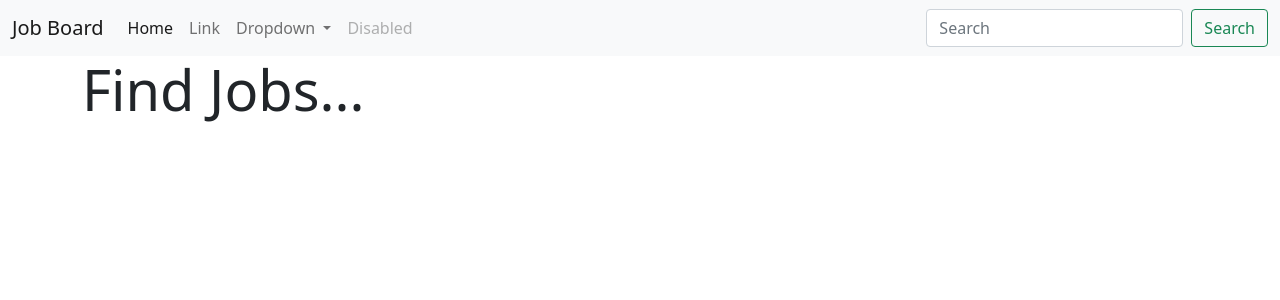
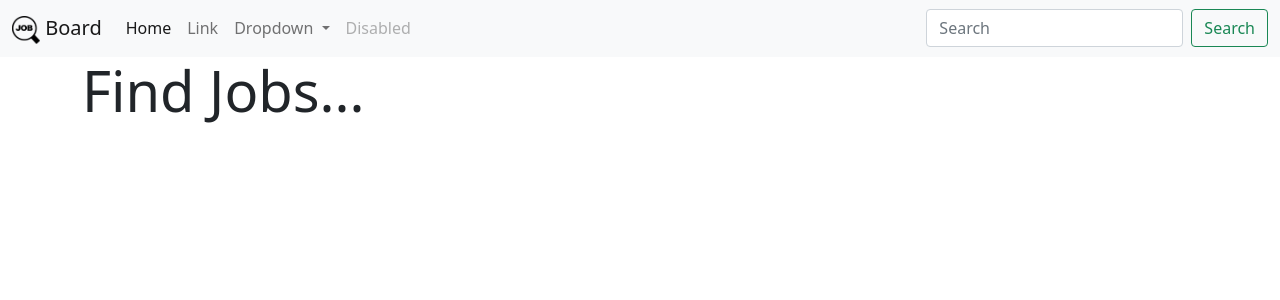
Before and after one commit to rombaks/job-board, a FastAPI app: page / in a window 1280 px wide. Shown: the top 300 px of the page. Run offline with FastAPI, Linux system fonts and the light colour scheme.

Commit message:
Add logo to navbar

```diff
--- a/backend/templates/components/navbar.html
+++ b/backend/templates/components/navbar.html
@@ -1,6 +1,9 @@
 <nav class="navbar navbar-expand-lg navbar-light bg-light">
     <div class="container-fluid">
-      <a class="navbar-brand" href="#">Job Board</a>
+        <a class="navbar-brand" href="#">
+            <img src="{{ url_for('static', path='images/logo.png') }}" alt="" width="28" height="28">
+            Board
+          </a>
       <button class="navbar-toggler" type="button" data-bs-toggle="collapse" data-bs-target="#navbarSupportedContent" aria-controls="navbarSupportedContent" aria-expanded="false" aria-label="Toggle navigation">
         <span class="navbar-toggler-icon"></span>
       </button>
```
Also changed, not shown: backend/static/images/logo.png (added), 1 other file.
